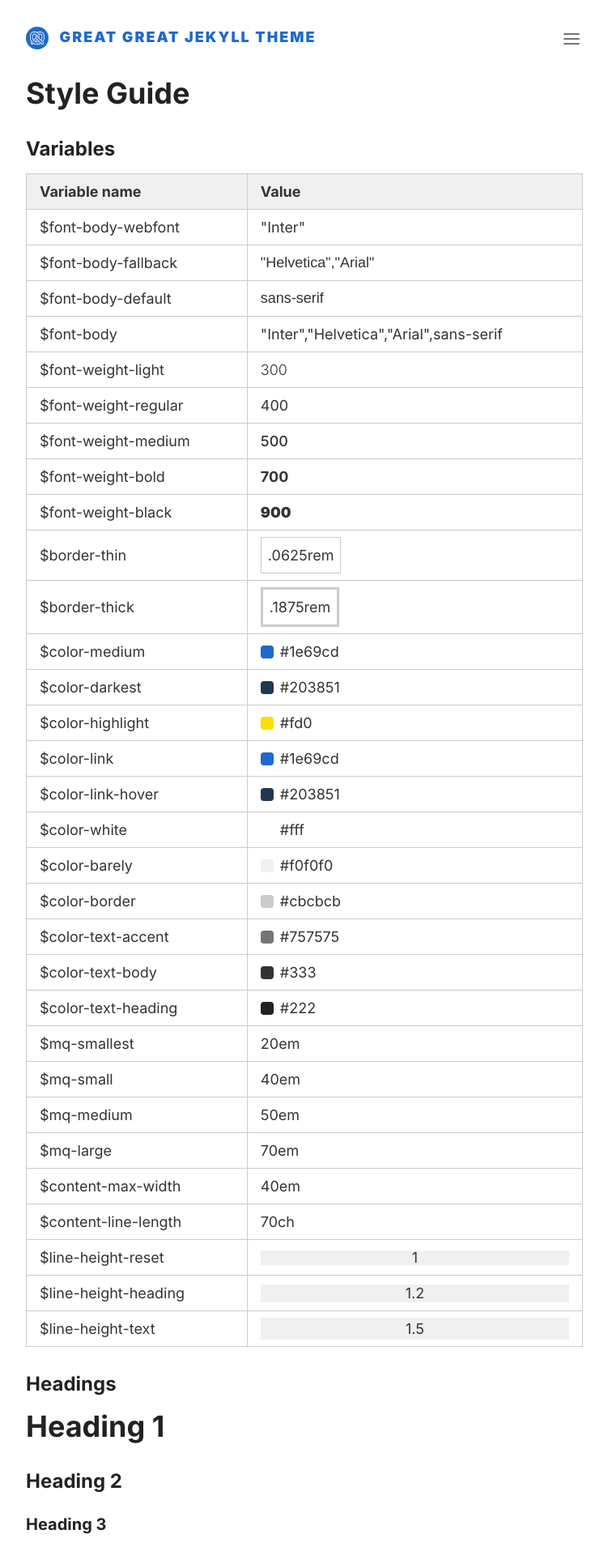
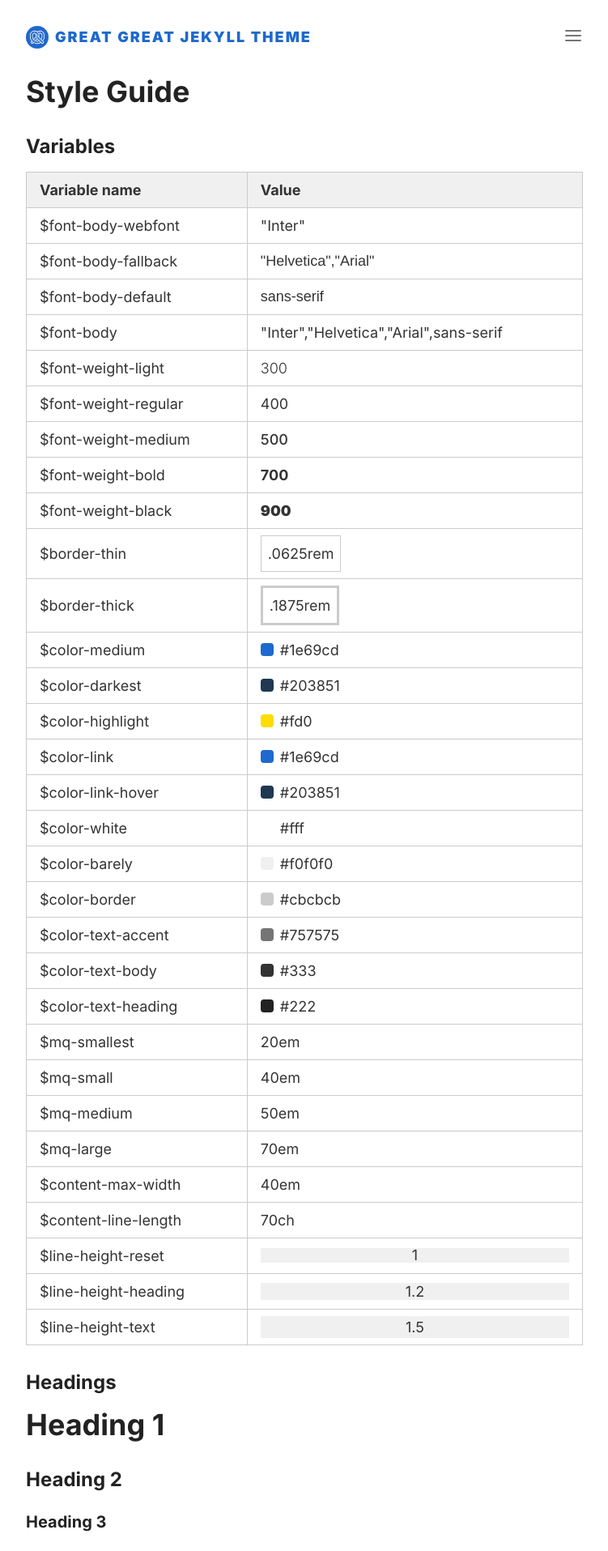
Before and after one commit to double-great/theme, a Jekyll site: the page built from index.html, in a window 1280 px wide. Shown: the top 1915 px of the page at 81% size, without its empty margins (264-1015 px from the left). Built offline with Jekyll 4.4.1, drawn with Linux system fonts in a browser that asks for light colours.

Commit message:
Adjust flexbox to fit menu better

```diff
--- a/_includes/header.html
+++ b/_includes/header.html
@@ -4,8 +4,9 @@
 
   <div class="wrapper">
     <a class="site-title" rel="author" href="{{ '/' | relative_url }}"
-      ><div class="site-title-icon">{% include icon/logo.svg %}</div>
-      {{ site.title | escape }}</a
+      >
+      <div class="site-title-inner"><div class="site-title-icon">{% include icon/logo.svg %}</div>
+      {{ site.title | escape }}</div></a
     >
 
     {%-if page_paths-%}{% include navigation.html %}{%- endif -%}
--- a/_sass/_junkdrawer.scss
+++ b/_sass/_junkdrawer.scss
@@ -127,8 +127,24 @@
 
   .wrapper {
     display: flex;
-    flex-wrap: wrap;
     justify-content: space-between;
+  }
+
+  .site-title,
+  .site-navigation {
+    display: block;
+    max-width: 100%;
+  }
+  .site-title {
+    flex-grow: 1;
+    min-width: 0;
+  }
+  .site-title-inner {
+    display: flex;
+  }
+  .site-navigation,
+  .site-title-icon {
+    flex-shrink: 0;
   }
 
   :link,
@@ -138,9 +154,6 @@
 }
 
 .site-title {
-  display: block;
-  flex-shrink: 0;
-  max-width: 100%;
   font-weight: $font-weight-black;
   letter-spacing: 0.125rem;
   text-transform: uppercase;
--- a/_sass/_navigation.scss
+++ b/_sass/_navigation.scss
@@ -1,6 +1,6 @@
 .site-navigation {
   position: relative;
-  width: 100%;
+  width: 1.5rem;
 
   @include bp($mq-medium) {
     display: inline-block;
@@ -9,9 +9,10 @@
 }
 
 .site-menu-button {
-  width: 1.75rem;
-  height: 1.75rem;
+  width: 1.5rem;
+  height: 1.5rem;
   padding: 0;
+  vertical-align: text-bottom;
   background: transparent;
   border: none;
   cursor: pointer;
@@ -47,21 +48,13 @@
 
 .site-menu {
   position: absolute;
+  right: 0;
   display: block;
   width: 100%;
   min-width: 12rem;
-  margin-top: 1rem;
+  margin-top: 0.25rem;
   background: $color-barely;
   border-radius: 0.25rem;
-
-  @include bp-max($mq-medium) {
-    left: 0;
-  }
-
-  @include bp($mq-medium) {
-    right: 0;
-    width: auto;
-  }
 
   &[aria-hidden="true"] {
     display: none;
```
